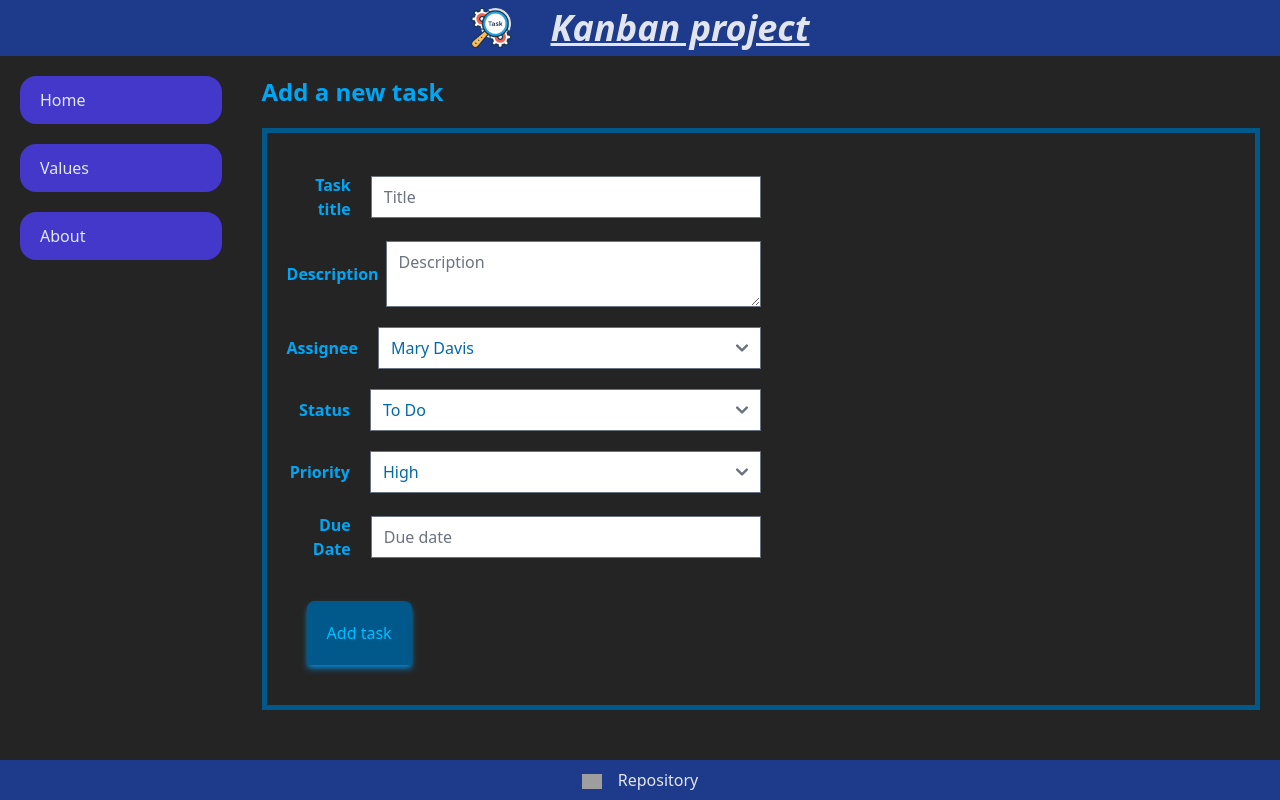
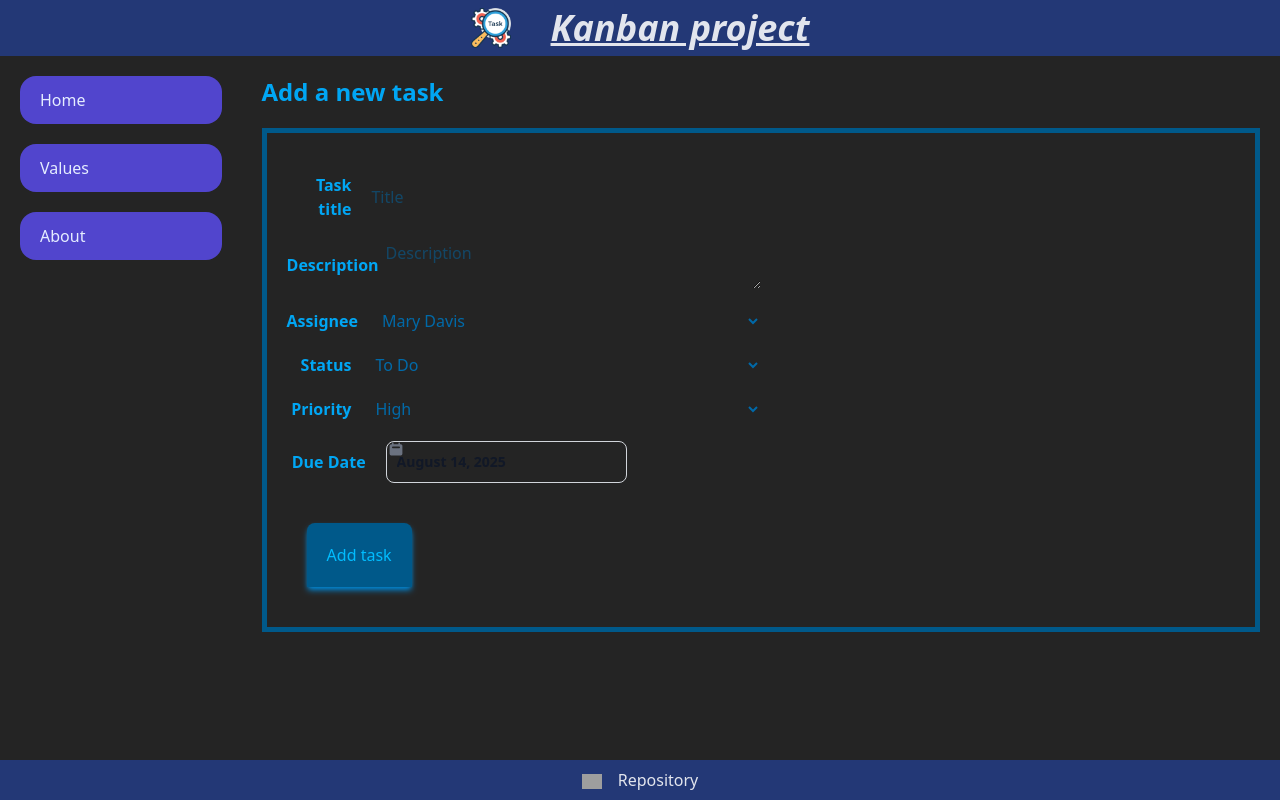
Before and after one commit to malejaroti/M2-Miniproject-kanban, a React (Vite) app: page /add-task in a window 1280 px wide. Built offline with nearby package versions, Linux system fonts and the light colour scheme; grey boxes are pictures that could not be loaded.

Commit message:
feat: correct date handling and change datepicker library to flowbite-react

```diff
--- a/index.html
+++ b/index.html
@@ -8,7 +8,6 @@
   </head>
   <body>
     <div id="root"></div>
-    <script src="../node_modules/flowbite/dist/flowbite.min.js"></script>
     <script type="module" src="/src/main.jsx"></script>
   </body>
 </html>
--- a/package.json
+++ b/package.json
@@ -11,7 +11,7 @@
   },
   "dependencies": {
     "@tailwindcss/vite": "^4.1.12",
-    "flowbite": "^3.1.2",
+    "flowbite-react": "^0.12.7",
     "react": "^19.1.1",
     "react-dom": "^19.1.1",
     "react-router": "^7.8.0",
--- a/src/components/TaskForm.jsx
+++ b/src/components/TaskForm.jsx
@@ -1,3 +1,4 @@
+import { Datepicker } from "flowbite-react";
 import { useState } from "react";
 import { useNavigate } from "react-router";
 
@@ -8,15 +9,15 @@ function TaskForm({ data, onSubmit, actionText, assignees, priorities, statuses
     assignee: data.assignee,
     status: data.status,
     priority: data.priority,
-    dueDate: data.dueDate,
-    createdDate: data.createdDate, // todo: To clarify
+    dueDate: new Date(data.dueDate),
+    createdDate: new Date(data.createdDate), // todo: To clarify
   });
   let navigate = useNavigate();
 
   const handleChange = (event) => {
     setFormData({
       ...formData,
-      [event.target.name]: event.target.type === "checkbox" ? event.target.checked : event.target.value,
+      [event.target !== undefined ? event.target.name : "dueDate"]: event.target === undefined ? event : event.target.value,
     });
   };
   const handleSubmit = (event) => {
@@ -52,24 +53,26 @@ function TaskForm({ data, onSubmit, actionText, assignees, priorities, statuses
           <label className="flex items-center flex-none my-5 w-1/2 font-bold">
             <p className="w-1/6 text-end mr-5">Assignee</p>
             <select className="w-full font-medium text-sky-700" name="assignee" type="text" placeholder="Assignee name" value={formData.assignee} onChange={handleChange}>
-              {Array.from(assignees).map(assignee => <option value={assignee} >{assignee}</option>)}
+              {Array.from(assignees).map(assignee => <option value={assignee} key={assignee}>{assignee}</option>)}
             </select>
           </label>
           <label className="flex items-center flex-none my-5 w-1/2 font-bold">
             <p className="w-1/6 text-end mr-5">Status</p>
             <select className="w-full font-medium text-sky-700" name="status" type="text" placeholder="Status" value={formData.status} onChange={handleChange} >
-              {Array.from(statuses).map(status => <option value={status} >{status}</option>)}
+              {Array.from(statuses).map(status => <option value={status} key={status}>{status}</option>)}
             </select>
           </label>
           <label className="flex items-center flex-none my-5 w-1/2 font-bold">
             <p className="w-1/6 text-end mr-5">Priority</p>
             <select className="w-full font-medium text-sky-700" name="priority" type="text" placeholder="Priority" value={formData.priority} onChange={handleChange} >
-              {Array.from(priorities).map(priority => <option value={priority} >{priority}</option>)}
+              {Array.from(priorities).map(priority => <option value={priority} key={priority} >{priority}</option>)}
             </select>
           </label>
           <label className="flex items-center flex-none my-5 w-1/2 font-bold">
             <p className="w-1/6 text-end mr-5">Due Date</p>
-            <input className="w-full font-medium text-sky-700" datepicker="" name="dueDate" type="text" placeholder="Due date" value={formData.dueDate} onChange={handleChange} />
+            <Datepicker value={formData.dueDate} onChange={handleChange} />
+            {/* <input className="w-full font-medium text-sky-700" name="dueDate" type="date" placeholder="Due date" value={formData.dueDate} onChange={handleChange} /> */}
+            {/* <input id="datepicker" className="w-full font-medium text-sky-700" datepicker="" name="dueDate" type="date" placeholder="Due date" value={formData.dueDate} onChange={handleChange} /> */}
           </label>
 
           <button className="bg-sky-800 m-5 p-5 rounded-t-lg text-sky-400 cursor-pointer shadow-md shadow-sky-600 hover:relative hover:top-0.5 hover:left-0.5" type="submit">
--- a/src/index.css
+++ b/src/index.css
@@ -1,6 +1,6 @@
 @import "tailwindcss";
-@import "flowbite/src/themes/default";
-@plugin "flowbite/plugin";
+@plugin "flowbite-react/plugin/tailwindcss";
+@source "../.flowbite-react/class-list.json";
 @source "../node_modules/flowbite";
 
 :root {
--- a/src/pages/AddTask.jsx
+++ b/src/pages/AddTask.jsx
@@ -1,6 +1,9 @@
 import TaskForm from "../components/TaskForm";
 
-function AddTask({ setAllTasks, assignees, priorities, statuses  }) {
+function AddTask({ setAllTasks, assignees, priorities, statuses }) {
+  const dueDate = new Date();
+  dueDate.setDate(dueDate.getDate() + 2);
+  console.log(dueDate);
   const initialData = {
     id: new Date().getTime().toString(),
     title: "",
@@ -8,8 +11,8 @@ function AddTask({ setAllTasks, assignees, priorities, statuses  }) {
     assignee: "",
     status: "To Do",
     priority: "",
-    dueDate: "",
-    createdDate: new Date().toISOString().slice(0, 10),
+    dueDate: dueDate,
+    createdDate: new Date()
   };
 
   const addNewTask = (newTask) => {
--- a/src/pages/EditTask.jsx
+++ b/src/pages/EditTask.jsx
@@ -7,6 +7,7 @@ function EditTask({ allTasks, setAllTasks, assignees, priorities, statuses }) {
   // console.log(allParams, allTasks);
   let taskIndex = allTasks.findIndex((task) => task.id === task_id);
   let task = allTasks[taskIndex];
+  console.log(task);
 
   const updateTask = (updatedTask) => {
     setAllTasks((allTasksState) =>
--- a/vite.config.js
+++ b/vite.config.js
@@ -1,8 +1,9 @@
 import { defineConfig } from "vite";
 import react from "@vitejs/plugin-react";
 import tailwindcss from "@tailwindcss/vite";
+import flowbiteReact from "flowbite-react/plugin/vite";
 
 // https://vite.dev/config/
 export default defineConfig({
-  plugins: [react(), tailwindcss()],
+  plugins: [react(), tailwindcss(), flowbiteReact()],
 });
```
Also changed, not shown: .flowbite-react/config.json (added), .flowbite-react/init.tsx (added), 2 other files (tests, documents, lock files or other folders).
